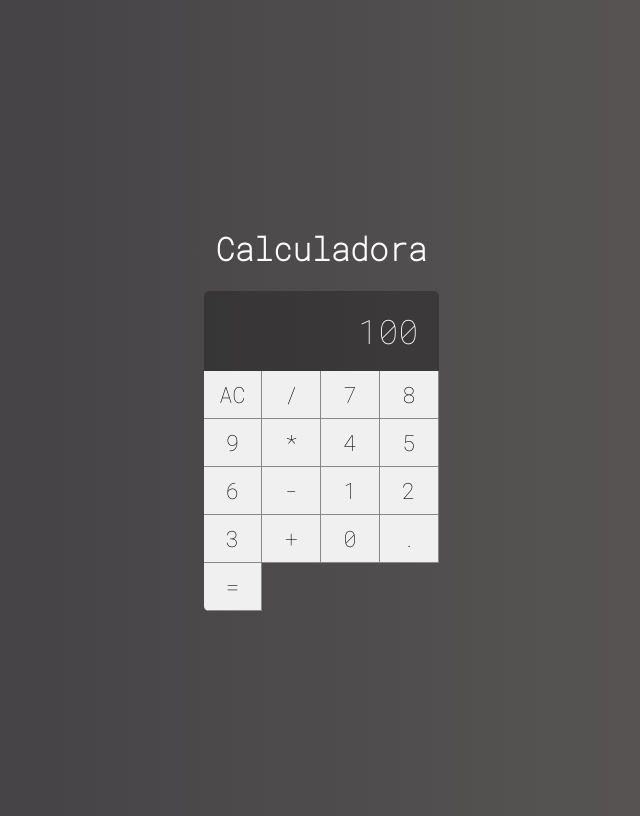
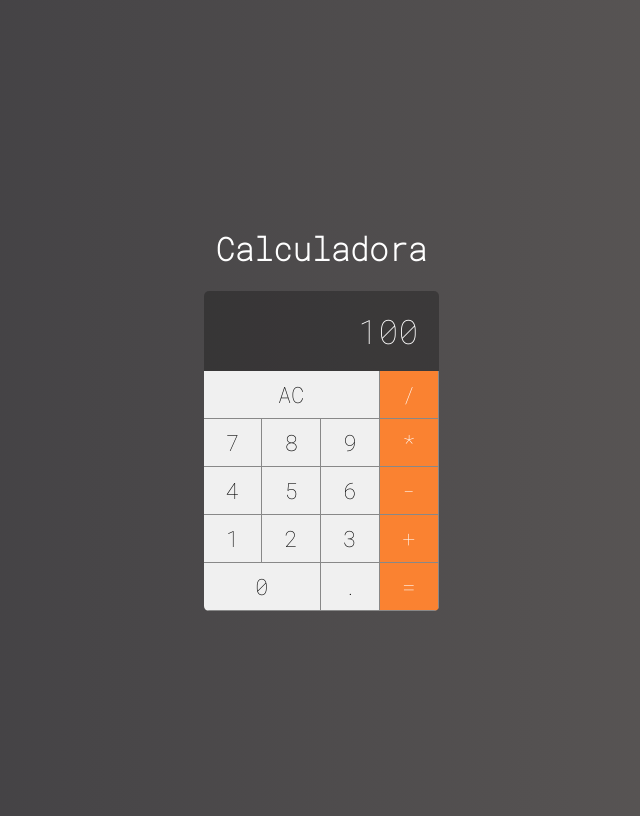
Before and after one commit to igorcosta110/projeto-calculadora, a React (Create React App) app: page / in a window 1280 px wide. Shown: the whole page, without its empty margins (319-959 px from the left). Built offline with nearby package versions, Linux system fonts and the light colour scheme.

Commit message:
finished css on the button component

```diff
--- a/src/components/Button.css
+++ b/src/components/Button.css
@@ -12,3 +12,24 @@
     outline: none;
 
 }
+
+.button:active {
+    background-color: #ccc;
+}
+
+.button.double{
+    grid-column: span 2;
+}
+
+.button.triple{
+    grid-column: span 3;
+}
+
+.button.operation {
+    background-color: #fa8231;
+    color: #fff;
+}
+
+.button.operation:active{
+    background-color: #fa8231cc;
+}
--- a/src/components/Button.jsx
+++ b/src/components/Button.jsx
@@ -1,5 +1,17 @@
 import React from 'react'
 import './Button.css'
 
-export default props =>
-    <button className='button'>{props.label}</button>
+export default props => {
+    let classes = 'button'
+    classes += props.operation ? ' operation' : ''
+    classes += props.double ? ' double' : ''
+    classes += props.triple ? ' triple' : ''
+
+    return (
+        <button
+            onClick={e => props.click && props.click(props.label)}
+            className={classes}>
+            {props.label}
+        </button>
+    )
+}
--- a/src/main/Calculator.jsx
+++ b/src/main/Calculator.jsx
@@ -5,27 +5,47 @@
 import Display from '../components/Display'
 
 export default class Calculator extends Component {
+
+    constructor(props){
+        super(props)
+
+        this.clearMemory = this.clearMemory.bind(this)
+        this.setOperation = this.setOperation.bind(this)
+        this.addDigit = this.addDigit.bind(this)
+    }
+    clearMemory(){
+        console.log('limpar')
+    }
+
+    setOperation(operation){
+        console.log(operation)
+    }
+
+    addDigit(n){
+        console.log(n)
+    }
+
     render(){
         return (
             <div className="calculator">
                 <Display value={100}/>
-                <Button label="AC"/>
-                <Button label="/"/>
-                <Button label="7"/>
-                <Button label="8"/>
-                <Button label="9"/>
-                <Button label="*"/>
-                <Button label="4"/>
-                <Button label="5"/>
-                <Button label="6"/>
-                <Button label="-"/>
-                <Button label="1"/>
-                <Button label="2"/>
-                <Button label="3"/>
-                <Button label="+"/>
-                <Button label="0"/>
-                <Button label="."/>
-                <Button label="="/>
+                <Button label="AC" click={this.clearMemory} triple/>
+                <Button label="/" click={this.setOperation} operation/>
+                <Button label="7" click={this.addDigit}/>
+                <Button label="8" click={this.addDigit}/>
+                <Button label="9" click={this.addDigit}/>
+                <Button label="*" click={this.setOperation} operation/>
+                <Button label="4" click={this.addDigit}/>
+                <Button label="5" click={this.addDigit}/>
+                <Button label="6" click={this.addDigit}/>
+                <Button label="-" click={this.setOperation} operation/>
+                <Button label="1" click={this.addDigit}/>
+                <Button label="2" click={this.addDigit}/>
+                <Button label="3" click={this.addDigit}/>
+                <Button label="+" click={this.setOperation} operation/>
+                <Button label="0" click={this.addDigit} double/>
+                <Button label="." click={this.addDigit}/>
+                <Button label="=" click={this.setOperation} operation/>
             </div>
         )
     }
```
